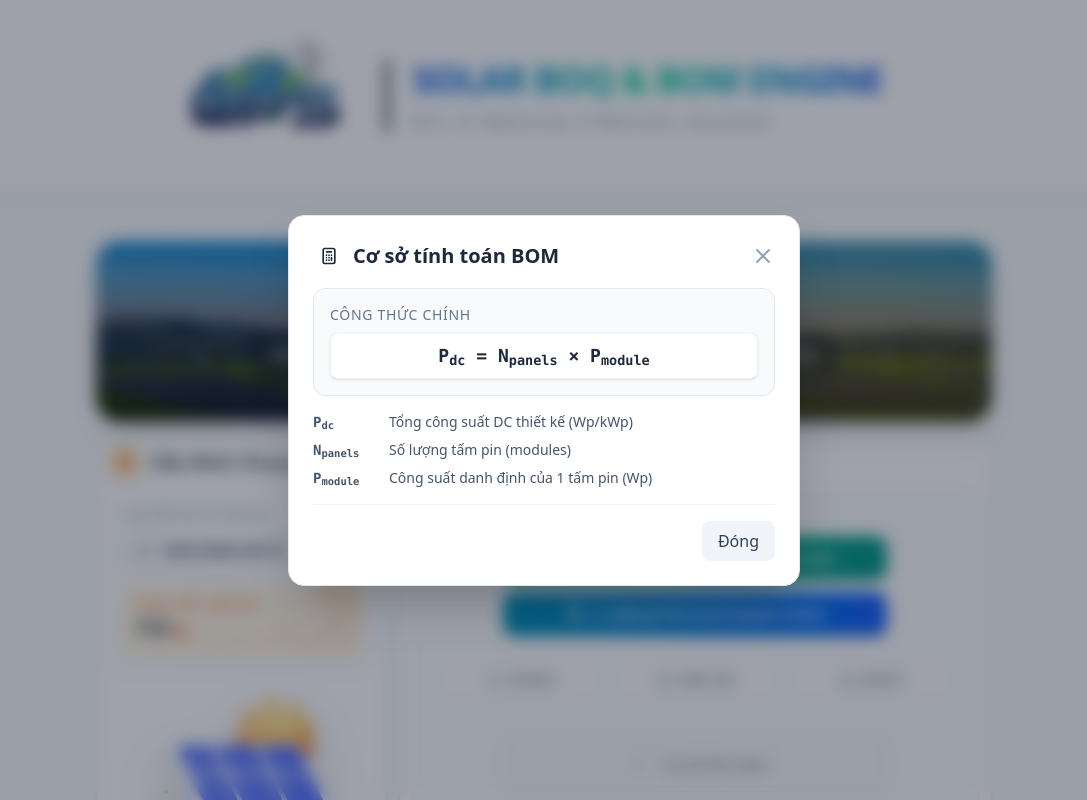
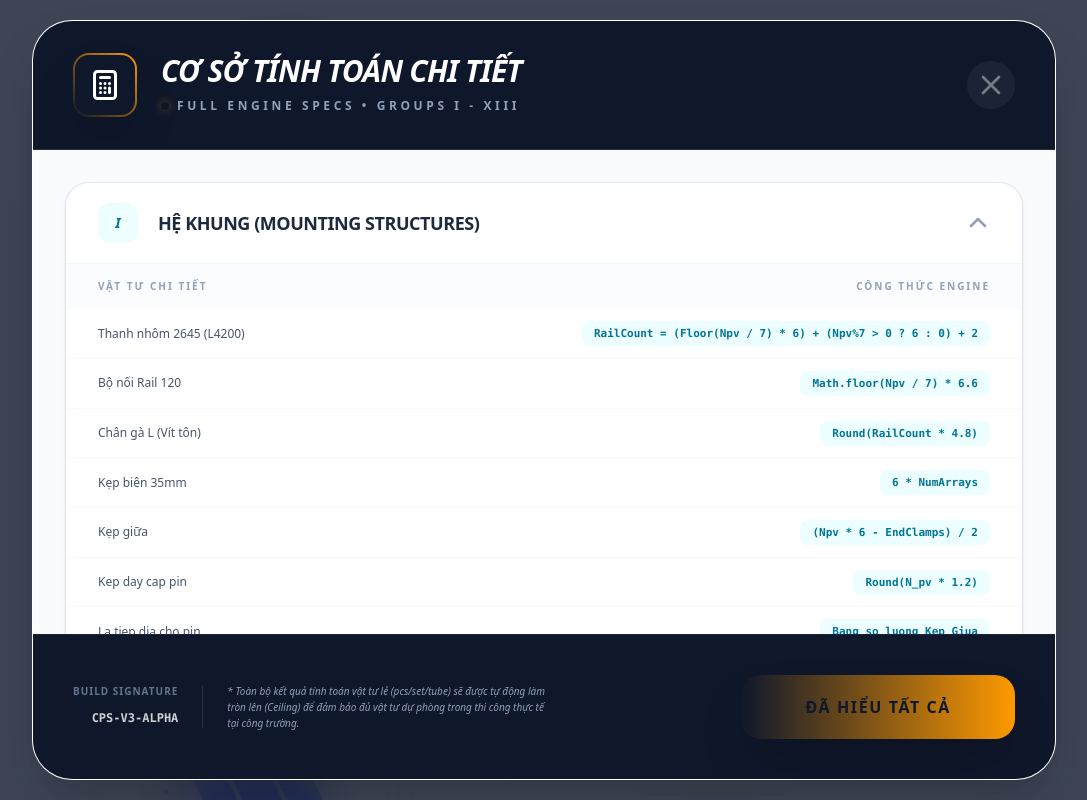
Before and after one commit to huy16/CPS-Solar-BOM, a React (Vite) app: page / in a window 1280 px wide. Both pictures are taken after a click on the button "Cơ sở tính toán". Shown: the top 800 px of the page, without its empty margins (96-1183 px from the left). Built offline with nearby package versions, Linux system fonts and the light colour scheme.

Commit message:
feat: add detailed interactive Calculation Basis modal and fix typos in material groups

```diff
--- a/src/presentation/components/BulkInputComponent.jsx
+++ b/src/presentation/components/BulkInputComponent.jsx
@@ -3,6 +3,56 @@ import * as XLSX from 'xlsx';
 import equipmentData from '../../data/equipment_data.json';
 import dashboardBg from '../../assets/dashboard_bg.png';
 import solar3dIcon from '../../assets/solar_3d_icon.png';
+import React from 'react';
+
+// Sub-component for individual accordion items to maintain state correctly
+const AccordionGroup = ({ group, colorMap }) => {
+    const [isOpen, setIsOpen] = useState(group.id === "I" || group.id === "II" || group.id === "III");
+
+    return (
+        <div className="bg-white rounded-3xl border border-slate-200 shadow-sm overflow-hidden transition-all duration-300 hover:shadow-md">
+            <button
+                onClick={() => setIsOpen(!isOpen)}
+                className="w-full px-8 py-5 flex items-center justify-between hover:bg-slate-50 transition-colors text-left"
+            >
+                <div className="flex items-center gap-5">
+                    <span className={`w-10 h-10 rounded-xl flex items-center justify-center font-black text-sm italic ${colorMap[group.color]}`}>
+                        {group.id}
+                    </span>
+                    <h4 className="font-bold text-slate-800 text-lg uppercase tracking-tight">{group.title}</h4>
+                </div>
+                <svg className={`w-6 h-6 text-slate-400 transition-transform duration-300 ${isOpen ? 'rotate-180' : ''}`} fill="none" stroke="currentColor" viewBox="0 0 24 24">
+                    <path strokeLinecap="round" strokeLinejoin="round" strokeWidth="2.5" d="M19 9l-7 7-7-7" />
+                </svg>
+            </button>
+
+            <div className={`transition-all duration-500 ease-in-out ${isOpen ? 'max-h-[1200px] border-t border-slate-100 opacity-100' : 'max-h-0 opacity-0 overflow-hidden'}`}>
+                <div className="p-0">
+                    <table className="w-full text-xs">
+                        <thead>
+                            <tr className="bg-slate-50/50 text-[10px] font-black text-slate-400 uppercase tracking-[0.2em]">
+                                <th className="py-4 px-8 text-left">Vật tư chi tiết</th>
+                                <th className="py-4 px-8 text-right">Công thức Engine</th>
+                            </tr>
+                        </thead>
+                        <tbody className="divide-y divide-slate-50">
+                            {group.items.map((item, idx) => (
+                                <tr key={idx} className="hover:bg-slate-50/30 transition-colors">
+                                    <td className="py-4 px-8 text-slate-600 font-medium">{item.n}</td>
+                                    <td className="py-4 px-8 text-right">
+                                        <code className={`px-3 py-1.5 rounded-lg font-mono text-[11px] font-bold ${colorMap[group.color].replace('bg-', 'bg-opacity-20 bg-')}`}>
+                                            {item.f}
+                                        </code>
+                                    </td>
+                                </tr>
+                            ))}
+                        </tbody>
+                    </table>
+                </div>
+            </div>
+        </div>
+    );
+};
 
 export default function BulkInputComponent({ onDataParsed }) {
     const [showFormula, setShowFormula] = useState(false);
@@ -70,25 +120,154 @@ export default function BulkInputComponent({ onDataParsed }) {
         setPreviewData([]);
     };
 
+    const calculationGroups = [
+        {
+            id: "I", title: "Hệ khung (Mounting Structures)", color: "cyan",
+            items: [
+                { n: "Thanh nhôm 2645 (L4200)", f: "RailCount = (Floor(Npv / 7) * 6) + (Npv%7 > 0 ? 6 : 0) + 2" },
+                { n: "Bộ nối Rail 120", f: "Math.floor(Npv / 7) * 6.6" },
+                { n: "Chân gà L (Vít tôn)", f: "Round(RailCount * 4.8)" },
+                { n: "Kẹp biên 35mm", f: "6 * NumArrays" },
+                { n: "Kẹp giữa", f: "(Npv * 6 - EndClamps) / 2" },
+                { n: "Kep day cap pin", f: "Round(N_pv * 1.2)" },
+                { n: "La tiep dia cho pin", f: "Bang so luong Kep Giua" },
+                { n: "Kep tiep dia Rail / Bulong M8", f: "Round(EndClamps / 2) / Site_Count" }
+            ]
+        },
+        {
+            id: "II", title: "Tấm Pin & Đầu nối MC4", color: "energy",
+            items: [
+                { n: "Tấm pin PV", f: "N_pv = Round(kWp / P_module)" },
+                { n: "Bộ đầu nối MC4 1500VDC", f: "Theo Model Inverter (4-20 bộ)" }
+            ]
+        },
+        {
+            id: "III", title: "Biến tần Inverter Huawei", color: "blue",
+            items: [
+                { n: "Inverter Huawei (8K-50K)", f: "Tự động chọn theo P_dc" },
+                { n: "Smart Dongle WLAN-FE", f: "1 bộ / Inverter" }
+            ]
+        },
+        {
+            id: "IV", title: "Hệ thống Cáp điện", color: "indigo",
+            items: [
+                { n: "Cáp AC (Cu/XLPE/PVC)", f: "L_ac (m)" },
+                { n: "Cáp RS485 ALTEK KABEL", f: "10m - 20m" },
+                { n: "Cáp DC 4mm2 (Đỏ/Đen)", f: "L_dc / 2 (m)" },
+                { n: "Cáp mạng LAN CAT5E", f: "Ceil(L_lan / 305) cuộn" }
+            ]
+        },
+        {
+            id: "V", title: "Hệ thống Tiếp địa", color: "emerald",
+            items: [
+                { n: "Dây VCm 10mm2 (Vàng-Xanh)", f: "L_dc * 0.8 m" },
+                { n: "Cáp đồng trần C10", f: "Site_Count * 10 m" },
+                { n: "Cọc tiếp địa D16-L1200", f: "Site_Count * 3 cái" },
+                { n: "Kẹp quả trám D16", f: "Site_Count * 3 cái" }
+            ]
+        },
+        {
+            id: "VI", title: "Ống luồn & Máng cáp", color: "slate",
+            items: [
+                { n: "Ống RG lõi thép 1/2\"", f: "Conduit * 0.65 (L_dc * 0.9)" },
+                { n: "Ống RG lõi thép 3/4\"", f: "Conduit * 0.35 (L_dc * 0.9)" },
+                { n: "Fittings (DNCK/MCK/AMF)", f: "Định mức theo công suất Inv" },
+                { n: "Máng cáp hộp 100x60", f: "Round(Site_Count * 3.5) m" }
+            ]
+        },
+        {
+            id: "VII", title: "Vật tư chỉ danh (Labeling)", color: "amber",
+            items: [
+                { n: "Nắp chụp đầu cáp V14/V8", f: "10 bộ / site" },
+                { n: "Ống co nhiệt DRS 25", f: "2 m / site" },
+                { n: "Dây thít marking 4*100", f: "1 gói / site" },
+                { n: "Mực in / Băng nhãn vàng", f: "1 cuộn / site" }
+            ]
+        },
+        {
+            id: "VIII", title: "Vật tư đấu nối (Cosse)", color: "orange",
+            items: [
+                { n: "RJ45 DINTEK Cat.5e", f: "Site_Count * 4 cái" },
+                { n: "Cosse SC 10-8 / 16-8", f: "totalSC + Round(Site_Count * 6)" },
+                { n: "Cosse Đồng nhôm 50/70mm2", f: "Round(Site_Count * 1.25/0.75)" },
+                { n: "Băng keo nano đen", f: "Round(Site_Count * 3)" }
+            ]
+        },
+        {
+            id: "IX", title: "Phụ kiện thi công", color: "rose",
+            items: [
+                { n: "Keo Sikaflex 140 / A500", f: "Ceil(Site*1.8) / Site*4" },
+                { n: "Tắc kê M8x50 / Vít M8", f: "Ceil(Site*32.5) / Ceil(Site*27.5)" },
+                { n: "Vít đuôi cá 6cm / 10cm", f: "Site * 25 / Site * 40" },
+                { n: "Dây rút thép 7.9x400", f: "Site * 20" }
+            ]
+        },
+        {
+            id: "X", title: "Tủ điện & Thiết bị phụ", color: "purple",
+            items: [
+                { n: "Tủ sơn tĩnh điện 400x300", f: "Ceil(Site_Count / 4)" },
+                { n: "Vỏ tủ Suntree SH12PN", f: "Ceil(Site_Count)" },
+                { n: "Terminal FJ-5N / PG21", f: "Site * 10 / Site * 2" },
+                { n: "Urtk/ss + Terminal base", f: "Site * 6 / Site * 4" }
+            ]
+        },
+        {
+            id: "XI", title: "Thi công hoàn thiện", color: "violet",
+            items: [
+                { n: "Dây xoắn RG đen SWB-06", f: "Round(Site_Count * 8)" },
+                { n: "Mái tôn lạnh bảo vệ", f: "Fixed 1 cái / trạm" },
+                { n: "Chống sét PV50 1000V", f: "Fixed 2 bộ / trạm" },
+                { n: "Domino 150A/200A", f: "1 cái theo Inverter" }
+            ]
+        },
+        {
+            id: "XII", title: "Vật tư cân tải", color: "red",
+            items: [
+                { n: "Combo At + Hộp nổi 63A", f: "1 bộ / trạm" },
+                { n: "Dây Cadivi 6.0", f: "10 m / trạm" }
+            ]
+        },
+        {
+            id: "XIII", title: "Hệ khung lắp đặt", color: "zinc",
+            items: [
+                { n: "Tấm Alu che mặt sau", f: "1 tấm / trạm" },
+                { n: "Khung sắt hộp vị trí lắp", f: "1 bộ / trạm" }
+            ]
+        }
+    ];
+
+    const colorMap = {
+        cyan: "bg-cyan-50 border-cyan-100 text-cyan-700",
+        energy: "bg-energy-50 border-energy-100 text-energy-700",
+        blue: "bg-blue-50 border-blue-100 text-blue-700",
+        indigo: "bg-indigo-50 border-indigo-100 text-indigo-700",
+        emerald: "bg-emerald-50 border-emerald-100 text-emerald-700",
+        slate: "bg-slate-100 border-slate-200 text-slate-700",
+        amber: "bg-amber-50 border-amber-100 text-amber-700",
+        orange: "bg-orange-50 border-orange-100 text-orange-700",
+        rose: "bg-rose-50 border-rose-100 text-rose-700",
+        purple: "bg-purple-50 border-purple-100 text-purple-700",
+        violet: "bg-violet-50 border-violet-100 text-violet-700",
+        red: "bg-red-50 border-red-100 text-red-700",
+        zinc: "bg-zinc-100 border-zinc-200 text-zinc-700"
+    };
+
     return (
         <div className="space-y-3 animate-fade-in-up">
             {/* Header Section with Solar Farm Background */}
             <div className="relative rounded-3xl shadow-xl overflow-hidden group min-h-[180px] flex flex-col justify-center items-center text-center p-6 ring-1 ring-slate-900/5">
 
                 {/* CSS-based Solar Farm Background */}
-                {/* Background Image */}
                 <div className="absolute inset-0 bg-slate-900">
                     <img
                         src={dashboardBg}
                         alt="Solar Farm Background"
                         className="w-full h-full object-fill opacity-95 transition-transform duration-1000 group-hover:scale-105"
                     />
-                    {/* Gradient Overlay for Depth & Text Readability */}
                     <div className="absolute inset-0 bg-gradient-to-t from-slate-900/90 via-slate-900/50 to-slate-900/20 mix-blend-multiply"></div>
                     <div className="absolute inset-0 bg-blue-600/10 mix-blend-overlay"></div>
                 </div>
 
-                {/* Sun Glow Effect */}
                 <div className="absolute -top-20 -right-20 w-96 h-96 bg-yellow-500/20 rounded-full blur-3xl animate-pulse-slow"></div>
 
                 <div className="relative z-10 space-y-2">
@@ -102,7 +281,6 @@ export default function BulkInputComponent({ onDataParsed }) {
             </div>
 
             <div className="grid grid-cols-1 md:grid-cols-3 gap-3">
-                {/* Configuration Card */}
                 <div className="bg-white rounded-2xl shadow-sm border border-slate-200 p-3 flex flex-col hover:shadow-md transition-shadow duration-300">
                     <h3 className="text-lg font-bold text-slate-800 mb-4 flex items-center gap-2.5 font-display">
                         <span className="w-8 h-8 rounded-lg bg-gradient-to-br from-amber-100 to-orange-100 flex items-center justify-center text-orange-600 shadow-sm ring-1 ring-orange-500/20">
@@ -154,7 +332,6 @@ export default function BulkInputComponent({ onDataParsed }) {
                         </div>
                     </div>
 
-                    {/* Decorative Solar 3D Icon */}
                     <div className="mt-auto pt-4 flex justify-center items-end">
                         <img
                             src={solar3dIcon}
@@ -164,7 +341,6 @@ export default function BulkInputComponent({ onDataParsed }) {
                     </div>
                 </div>
 
-                {/* Import Action Card */}
                 <div className="md:col-span-2 bg-white rounded-2xl shadow-sm border border-slate-200 p-3 flex flex-col hover:shadow-md transition-shadow duration-300">
                     <h3 className="text-lg font-bold text-slate-800 mb-4 flex items-center gap-2.5 font-display">
                         <span className="w-8 h-8 rounded-lg bg-gradient-to-br from-blue-100 to-cyan-100 flex items-center justify-center text-blue-600 shadow-sm ring-1 ring-blue-500/20">
@@ -174,7 +350,6 @@ export default function BulkInputComponent({ onDataParsed }) {
                     </h3>
 
                     <div className="flex-1 flex flex-col justify-center items-center gap-5 bg-slate-50/50 rounded-xl border border-dashed border-slate-300 p-6 hover:bg-energy-50/30 hover:border-energy-300 transition-all duration-300">
-                        {/* Vertical Button Stack */}
                         <div className="flex flex-col w-full max-w-sm gap-3">
                             <a
                                 href="/Input_Template.xlsx"
@@ -207,23 +382,6 @@ export default function BulkInputComponent({ onDataParsed }) {
                             </div>
                         </div>
 
-                        {/* Interactive Steps Guide - Compact */}
-                        <div className="mt-2 w-full grid grid-cols-1 sm:grid-cols-3 gap-2 text-[10px] font-semibold text-slate-500 uppercase tracking-wide">
-                            <div className="bg-white/60 p-2 rounded border border-slate-100 flex items-center justify-center gap-1.5">
-                                <span className="w-4 h-4 rounded-full bg-slate-200 text-slate-600 flex items-center justify-center font-bold text-[9px]">1</span>
-                                <span>Tải Mẫu</span>
-                            </div>
-                            <div className="bg-white/60 p-2 rounded border border-slate-100 flex items-center justify-center gap-1.5">
-                                <span className="w-4 h-4 rounded-full bg-slate-200 text-slate-600 flex items-center justify-center font-bold text-[9px]">2</span>
-                                <span>Nhập Liệu</span>
-                            </div>
-                            <div className="bg-white/60 p-2 rounded border border-slate-100 flex items-center justify-center gap-1.5">
-                                <span className="w-4 h-4 rounded-full bg-slate-200 text-slate-600 flex items-center justify-center font-bold text-[9px]">3</span>
-                                <span>Import</span>
-                            </div>
-                        </div>
-
-                        {/* Calculation Formula Button */}
                         <button
                             onClick={() => setShowFormula(true)}
                             className="w-full max-w-sm mt-5 py-2.5 px-4 bg-slate-50 hover:bg-white text-slate-600 hover:text-energy-600 font-medium rounded-xl border border-dashed border-slate-300 hover:border-energy-300 flex items-center justify-center gap-2 transition-all duration-300 group"
@@ -236,14 +394,10 @@ export default function BulkInputComponent({ onDataParsed }) {
                             </span>
                             <span className="text-sm font-display tracking-wide">Cơ sở tính toán</span>
                         </button>
-                        <p className="mt-2 text-[10px] text-center text-slate-400 font-medium italic max-w-sm mx-auto flex items-center justify-center gap-1.5">
-                            📌 <span>Số liệu dùng để tham khảo, cần xác nhận từ kỹ sư thiết kế trước khi sử dụng</span>
-                        </p>
                     </div>
                 </div>
             </div>
 
-            {/* Preview Table Section */}
             {previewData.length > 0 && (
                 <div className="bg-white rounded-2xl shadow-sm border border-slate-200 overflow-hidden animate-fade-in-up">
                     <div className="px-6 py-4 border-b border-slate-100 flex justify-between items-center bg-slate-50/50">
@@ -302,48 +456,57 @@ export default function BulkInputComponent({ onDataParsed }) {
                 </div>
             )}
 
-            {/* Formula Modal */}
             {showFormula && (
-                <div className="fixed inset-0 z-50 flex items-center justify-center p-4 bg-slate-900/40 backdrop-blur-sm" onClick={() => setShowFormula(false)}>
-                    <div className="bg-white rounded-2xl shadow-2xl max-w-lg w-full p-6 border border-slate-200 animate-fade-in-up" onClick={e => e.stopPropagation()}>
-                        <div className="flex justify-between items-center mb-4">
-                            <h3 className="text-xl font-bold text-slate-800 font-display flex items-center gap-2">
-                                <span className="w-8 h-8 rounded-lg bg-energy-100/50 flex items-center justify-center text-energy-600">
-                                    <svg className="w-5 h-5" fill="none" stroke="currentColor" viewBox="0 0 24 24"><path strokeLinecap="round" strokeLinejoin="round" strokeWidth="2" d="M9 7h6m0 10v-3m-3 3h.01M9 17h.01M9 14h.01M12 14h.01M15 11h.01M12 11h.01M9 11h.01M7 21h10a2 2 0 002-2V5a2 2 0 00-2-2H7a2 2 0 00-2 2v14a2 2 0 002 2z" /></svg>
-                                </span>
-                                Cơ sở tính toán BOM
-                            </h3>
-                            <button onClick={() => setShowFormula(false)} className="text-slate-400 hover:text-slate-600 transition-colors">
-                                <svg className="w-6 h-6" fill="none" stroke="currentColor" viewBox="0 0 24 24"><path strokeLinecap="round" strokeLinejoin="round" strokeWidth="2" d="M6 18L18 6M6 6l12 12" /></svg>
+                <div className="fixed inset-0 z-50 flex items-center justify-center p-4 bg-slate-900/80 backdrop-blur-xl" onClick={() => setShowFormula(false)}>
+                    <div className="bg-white rounded-[2.5rem] shadow-2xl max-w-5xl w-full max-h-[95vh] flex flex-col border border-white/20 animate-fade-in-up overflow-hidden" onClick={e => e.stopPropagation()}>
+                        {/* Modal Header */}
+                        <div className="px-10 py-8 bg-slate-900 text-white flex justify-between items-center shrink-0 border-b border-white/10 relative overflow-hidden">
+                            <div className="absolute top-0 right-0 w-64 h-64 bg-energy-500/10 blur-[100px] rounded-full -mr-32 -mt-32"></div>
+                            <div className="relative z-10 flex items-center gap-6">
+                                <div className="w-16 h-16 rounded-2xl bg-gradient-to-tr from-energy-500 to-amber-500 p-0.5 shadow-2xl shadow-energy-500/40">
+                                    <div className="w-full h-full rounded-[14px] bg-slate-900 flex items-center justify-center">
+                                        <svg className="w-9 h-9 text-energy-400" fill="none" stroke="currentColor" viewBox="0 0 24 24">
+                                            <path strokeLinecap="round" strokeLinejoin="round" strokeWidth="2" d="M9 7h6m0 10v-3m-3 3h.01M9 17h.01M9 14h.01M12 14h.01M15 11h.01M12 11h.01M9 11h.01M7 21h10a2 2 0 002-2V5a2 2 0 00-2-2H7a2 2 0 00-2 2v14a2 2 0 002 2z" />
+                                        </svg>
+                                    </div>
+                                </div>
+                                <div>
+                                    <h3 className="text-3xl font-black font-display tracking-tight leading-none italic uppercase">Cơ sở tính toán chi tiết</h3>
+                                    <p className="text-slate-400 text-xs font-bold uppercase tracking-[0.3em] mt-3 flex items-center gap-2">
+                                        <span className="w-2 h-2 rounded-full bg-energy-500 shadow-[0_0_10px_rgba(245,158,11,0.8)] animate-pulse"></span>
+                                        Full Engine Specs • Groups I - XIII
+                                    </p>
+                                </div>
+                            </div>
+                            <button onClick={() => setShowFormula(false)} className="relative z-10 w-12 h-12 flex items-center justify-center rounded-full bg-white/5 hover:bg-white/20 text-white/40 hover:text-white transition-all group">
+                                <svg className="w-8 h-8 transition-transform group-hover:rotate-90" fill="none" stroke="currentColor" viewBox="0 0 24 24"><path strokeLinecap="round" strokeLinejoin="round" strokeWidth="2" d="M6 18L18 6M6 6l12 12" /></svg>
                             </button>
                         </div>
 
-                        <div className="space-y-4">
-                            <div className="bg-slate-50 p-4 rounded-xl border border-slate-200">
-                                <div className="text-sm text-slate-500 mb-2 font-medium uppercase tracking-wider">Công thức chính</div>
-                                <div className="font-mono text-lg font-bold text-slate-800 text-center py-2 bg-white rounded-lg border border-slate-100 shadow-sm">
-                                    P<sub>dc</sub> = N<sub>panels</sub> × P<sub>module</sub>
+                        {/* Modal Content - Interactive Accordion */}
+                        <div className="flex-1 overflow-y-auto p-8 space-y-4 custom-scrollbar bg-slate-50/80">
+                            {calculationGroups.map((group) => (
+                                <AccordionGroup key={group.id} group={group} colorMap={colorMap} />
+                            ))}
+                        </div>
+
+                        {/* Modal Footer */}
+                        <div className="px-10 py-10 bg-slate-900 border-t border-white/5 flex flex-col md:flex-row justify-between items-center shrink-0 gap-6">
+                            <div className="flex items-center gap-6">
+                                <div className="text-right border-r border-white/10 pr-6">
+                                    <span className="block text-[10px] text-slate-500 font-black uppercase tracking-widest leading-none mb-2">Build Signature</span>
+                                    <span className="text-white text-xs font-bold font-mono opacity-80">CPS-V3-ALPHA</span>
+                                </div>
+                                <div className="text-[10px] text-slate-400 font-medium max-w-xs leading-relaxed italic">
+                                    * Toàn bộ kết quả tính toán vật tư lẻ (pcs/set/tube) sẽ được tự động làm tròn lên (Ceiling) để đảm bảo đủ vật tư dự phòng trong thi công thực tế tại công trường.
                                 </div>
                             </div>
-
-                            <div className="space-y-2">
-                                <div className="flex items-start gap-3 text-sm text-slate-600">
-                                    <span className="font-mono font-bold text-energy-600 w-16">P<sub>dc</sub></span>
-                                    <span>Tổng công suất DC thiết kế (Wp/kWp)</span>
-                                </div>
-                                <div className="flex items-start gap-3 text-sm text-slate-600">
-                                    <span className="font-mono font-bold text-energy-600 w-16">N<sub>panels</sub></span>
-                                    <span>Số lượng tấm pin (modules)</span>
-                                </div>
-                                <div className="flex items-start gap-3 text-sm text-slate-600">
-                                    <span className="font-mono font-bold text-energy-600 w-16">P<sub>module</sub></span>
-                                    <span>Công suất danh định của 1 tấm pin (Wp)</span>
-                                </div>
-                            </div>
-
-                            <div className="pt-4 border-t border-slate-100 flex justify-end">
-                                <button onClick={() => setShowFormula(false)} className="px-4 py-2 bg-slate-100 hover:bg-slate-200 text-slate-700 font-medium rounded-lg transition-colors">Đóng</button>
-                            </div>
+                            <button
+                                onClick={() => setShowFormula(false)}
+                                className="w-full md:w-auto px-16 py-5 bg-gradient-to-r from-energy-600 to-amber-500 hover:from-energy-500 hover:to-amber-400 text-slate-900 font-black rounded-[1.25rem] transition-all shadow-2xl shadow-energy-500/30 active:scale-95 text-base uppercase tracking-widest"
+                            >
+                                ĐÃ HIỂU TẤT CẢ
+                            </button>
                         </div>
                     </div>
                 </div>
```
